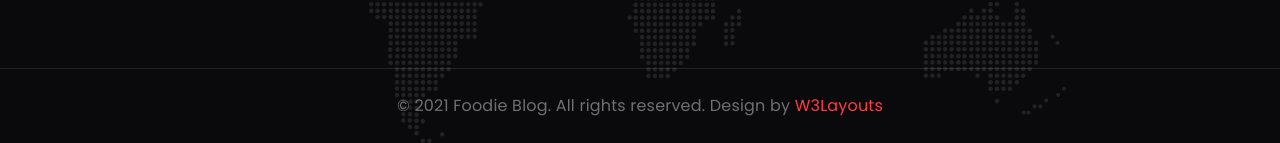
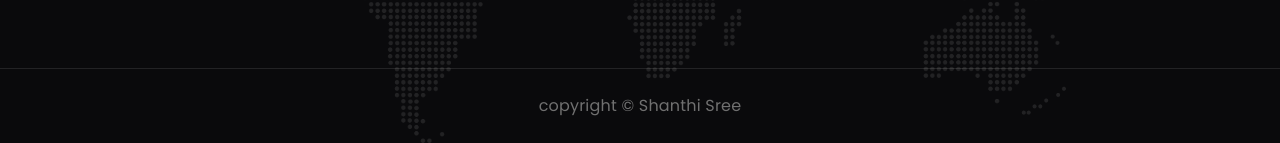
Before and after one commit to Shanthisree123/Final_Project, a plain HTML site: page contact.html in a window 1280 px wide. Shown: the part 2106-2249 px from the top of the page. Drawn offline with Linux system fonts and the light colour scheme; a web font is replaced by a local one.

Commit message:
second commit

```diff
--- a/contact.html
+++ b/contact.html
@@ -282,9 +282,7 @@ Author URL: http://w3layouts.com
         <!-- copyright -->
         <section class="w3l-copyright text-center">
             <div class="container">
-                <p class="copy-footer-29">© 2021 Foodie Blog. All rights reserved. Design by <a
-                        href="https://w3layouts.com/" target="_blank">
-                        W3Layouts</a></p>
+                <p class="copy-footer-29">copyright &copy; Shanthi Sree</p>
             </div>
         </section>
         <!-- //copyright -->
```
